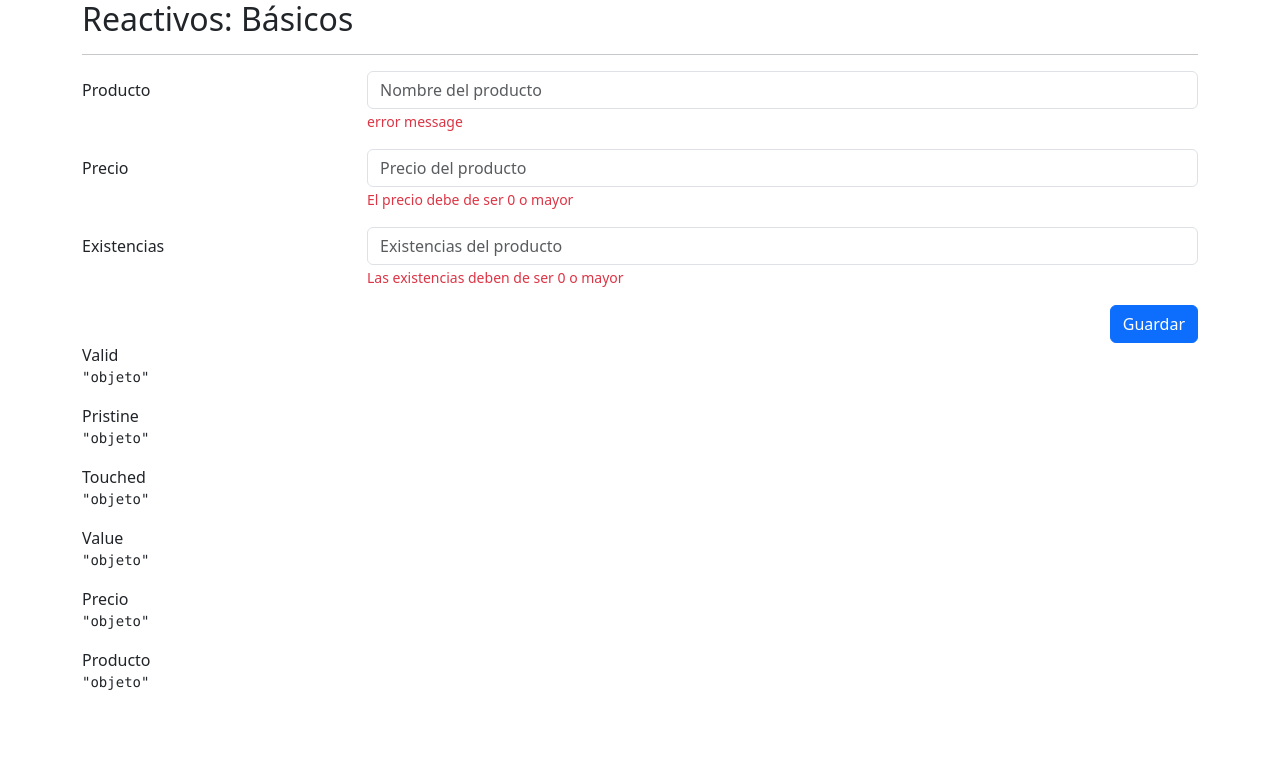
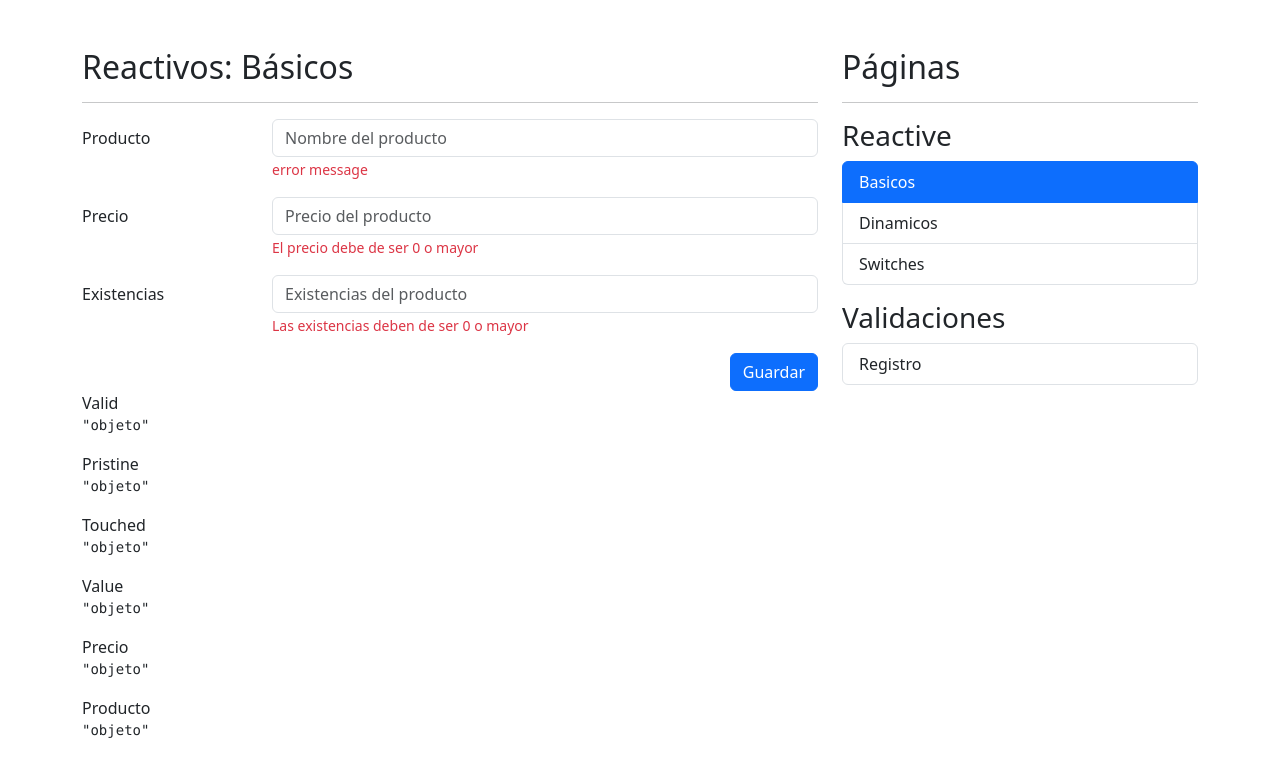
Before and after one commit to Duvan2662/Formularios-Reactivos, an Angular app: page /reactive/basic in a window 1280 px wide. Shown: the top 776 px of the page. Built offline with nearby package versions, Linux system fonts and the light colour scheme.

Commit message:
Creacion de la barra de navegacion para navegar entre formularios

```diff
--- a/src/app/app.component.html
+++ b/src/app/app.component.html
@@ -1 +1,12 @@
-<router-outlet></router-outlet>
+<div class="row mt-5">
+
+  <div class="col">
+    <router-outlet></router-outlet>
+  </div>
+
+  <div class="col-12 col-sm-4">
+    <shared-side-menu></shared-side-menu>
+  </div>
+
+
+</div>
--- /dev/null
+++ b/src/app/shared/components/side-menu/side-menu.component.html
@@ -0,0 +1,29 @@
+<h2>Páginas</h2>
+<hr>
+
+<h3 class="mt-3">Reactive</h3>
+
+<ul class="list-group">
+  <li
+    *ngFor="let item of reactiveMenu"
+    class="list-group-item"
+    [routerLink]="[item.route]"
+    routerLinkActive="active"
+  >
+    {{item.title}}
+  </li>
+</ul>
+
+
+<h3 class="mt-3">Validaciones</h3>
+
+<ul class="list-group">
+  <li
+    *ngFor="let item of authMenu"
+    class="list-group-item"
+    [routerLink]="[item.route]"
+    routerLinkActive="active"
+  >
+    {{item.title}}
+  </li>
+</ul>
--- /dev/null
+++ b/src/app/shared/components/side-menu/side-menu.component.ts
@@ -0,0 +1,38 @@
+import { Component } from '@angular/core';
+
+interface MenuItem {
+  title:string;
+  route:string;
+}
+
+@Component({
+  selector: 'shared-side-menu',
+  templateUrl: './side-menu.component.html',
+  styleUrl: './side-menu.component.css'
+})
+export class SideMenuComponent {
+
+  public reactiveMenu : MenuItem[] = [
+    {
+      title:'Basicos',
+      route:'./reactive/basic'
+    },
+    {
+      title:'Dinamicos',
+      route:'./reactive/dynamic'
+    },{
+      title:'Switches',
+      route:'./reactive/switches'
+    }
+  ];
+
+  public authMenu : MenuItem[] = [
+    {
+      title:'Registro',
+      route:'./auth'
+    }
+  ];
+
+
+
+}
```
Also changed, not shown: src/app/shared/shared.module.ts (+10 -2 lines), src/app/shared/components/side-menu/side-menu.component.css (added), 1 other file (tests, documents, lock files or other folders).
